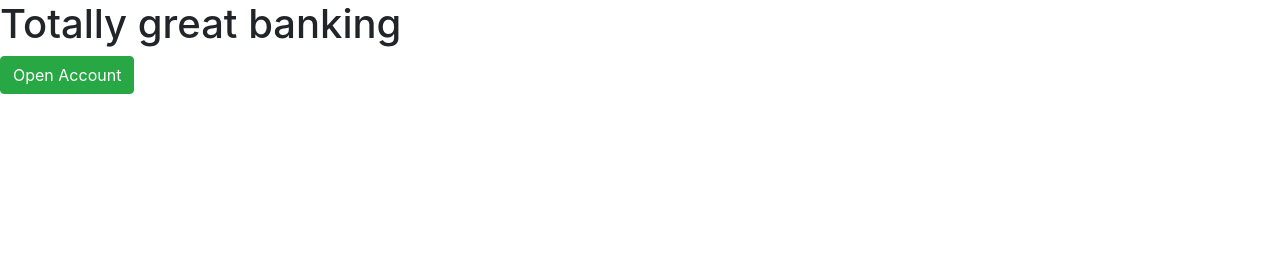
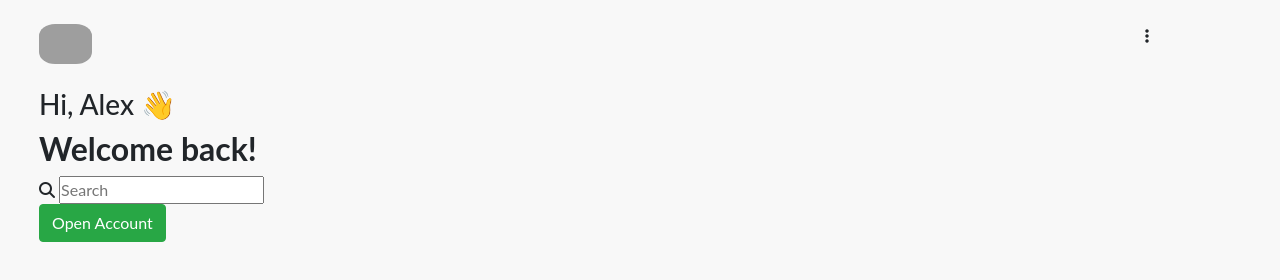
Before and after one commit to ChauLongLindaLe/FE-training, a plain HTML site: page JavaScript Banking/index.html in a window 1280 px wide. Drawn offline with nearby package versions, Linux system fonts and the light colour scheme; grey boxes are pictures that could not be loaded.

Commit message:
pushing work

```diff
--- a/JavaScript Banking/css/style.css
+++ b/JavaScript Banking/css/style.css
@@ -0,0 +1,17 @@
+*{
+    margin: 0;
+    padding: 0;
+    box-sizing: border-box;
+    font-family: 'Lato', 'Arial', sans-serif
+}
+
+body{
+    height: 100vh;
+    width: 100vw;
+    background-color: #f8f8f8;
+}
+
+.avatar{
+    height:5vh;
+    border-radius: 30%;
+}
--- a/JavaScript Banking/index.html
+++ b/JavaScript Banking/index.html
@@ -1,22 +1,38 @@
 <!DOCTYPE html>
 <html lang="en">
 <head>
-    <link rel="stylesheet" href="https://stackpath.bootstrapcdn.com/bootstrap/4.5.2/css/bootstrap.min.css">
+    <link rel="stylesheet" href="https://cdn.jsdelivr.net/npm/bootstrap@4.5.3/dist/css/bootstrap.min.css" integrity="sha384-TX8t27EcRE3e/ihU7zmQxVncDAy5uIKz4rEkgIXeMed4M0jlfIDPvg6uqKI2xXr2" crossorigin="anonymous">
     <link rel="stylesheet" href="https://stackpath.bootstrapcdn.com/font-awesome/4.7.0/css/font-awesome.min.css">
     <link rel="stylesheet" href="css/style.css">
     <meta charset="UTF-8">
     <meta name="viewport" content="width=device-width, initial-scale=1.0">
     <title>Banking App</title>
-    <script src="https://stackpath.bootstrapcdn.com/bootstrap/4.5.2/js/bootstrap.min.js"></script>
-    <script src="https://stackpath.bootstrapcdn.com/bootstrap/4.5.2/js/bootstrap.bundle.min.js"></script>
+    <script src="https://kit.fontawesome.com/5d1f6e58db.js" crossorigin="anonymous"></script>
+    <script src="https://code.jquery.com/jquery-3.5.1.slim.min.js" integrity="sha384-DfXdz2htPH0lsSSs5nCTpuj/zy4C+OGpamoFVy38MVBnE+IbbVYUew+OrCXaRkfj" crossorigin="anonymous"></script>
+    <script src="https://cdn.jsdelivr.net/npm/popper.js@1.16.1/dist/umd/popper.min.js" integrity="sha384-9/reFTGAW83EW2RDu2S0VKaIzap3H66lZH81PoYlFhbGU+6BZp6G7niu735Sk7lN" crossorigin="anonymous"></script>
+    <script src="https://cdn.jsdelivr.net/npm/bootstrap@4.5.3/dist/js/bootstrap.min.js" integrity="sha384-w1Q4orYjBQndcko6MimVbzY0tgp4pWB4lZ7lr30WKz0vr/aWKhXdBNmNb5D92v7s" crossorigin="anonymous"></script>
     <script src="js/script.js"></script>
 </head>
-<body>
-    <header>
-        <h1 class="title">Totally great banking</h1>
-    </header>
-    <div>
-        <button class="btn btn-success">Open Account</button>
+<body >
+    <div class="container m-4">
+        <header class="d-flex justify-content-between">
+            <div class="avatar-icon-wrapper">
+                <img class="avatar" src="http://static.hudl.com/users/prod/5396331_c0c08c570daf469288760e2909c8e8e3.jpg" alt="icon" srcset="">
+            </div>
+            <div class="ellipsis-wrapper"><i class="fas fa-ellipsis-v"></i></div>
+        </header>
+        <div class="welcome-text mt-4">
+            <h3>Hi, Alex 👋</h3>
+            <h2 class="font-weight-bold">Welcome back!</h2>
+
+        </div>
+        <div>
+              <div class="input-container">
+                    <i class="fas fa-search"></i>
+                    <input class="input-field" type="text" placeholder="Search" name="search">
+                </div>
+            <button class="btn btn-success">Open Account</button>
+        </div>
     </div>
 </body>
 </html>
```
Also changed, not shown: JavaScript Banking/README.md, 1 other file.
